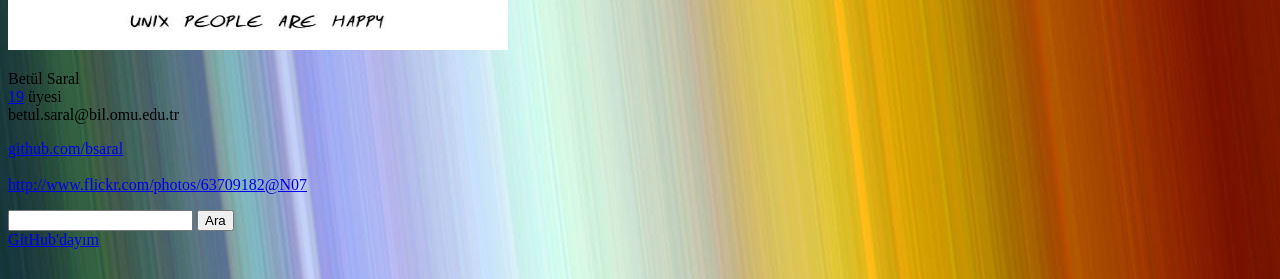
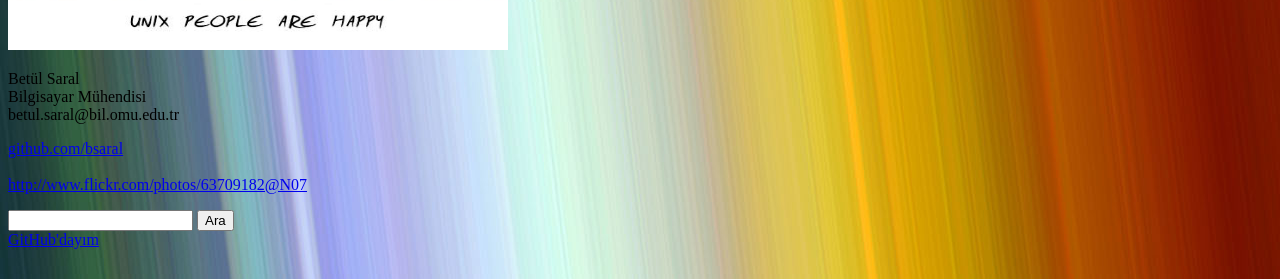
Before and after one commit to VuralAcar/bsaral.github.com, a Jekyll site: the page built from index.html, in a window 1280 px wide. Shown: the part 366-645 px from the top of the page. Built offline with Jekyll 4.4.1, drawn with Linux system fonts in a browser that asks for light colours.

Commit message:
yorumsuz...

```diff
--- a/_config.yml
+++ b/_config.yml
@@ -65,7 +65,7 @@ param:
         # email adresi (ör. roktas@bil.omu.edu.tr)
         email: betul.saral@bil.omu.edu.tr
         # ünvan (ör. Bilgisayar Mühendisliği Öğrencisi)
-        title: <a href="http://ondokuz.biz/">19</a> üyesi
+        title: Bilgisayar Mühendisi
         # GnuPG kısa parmak izi (ör. DEADBEEF)
         gpg: ~
         # twitter adresi (ör. http://19.status.net/roktas)
```
